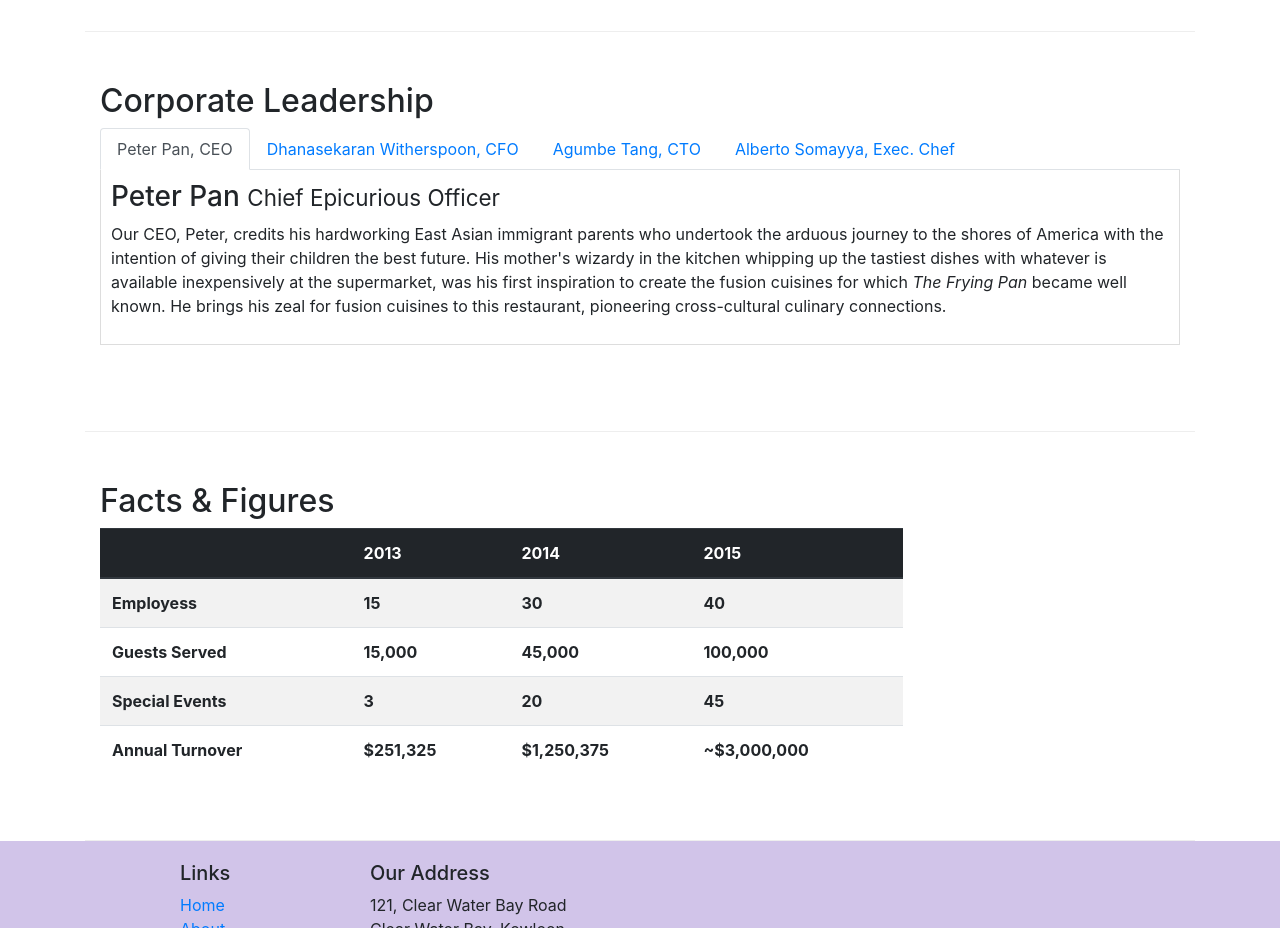
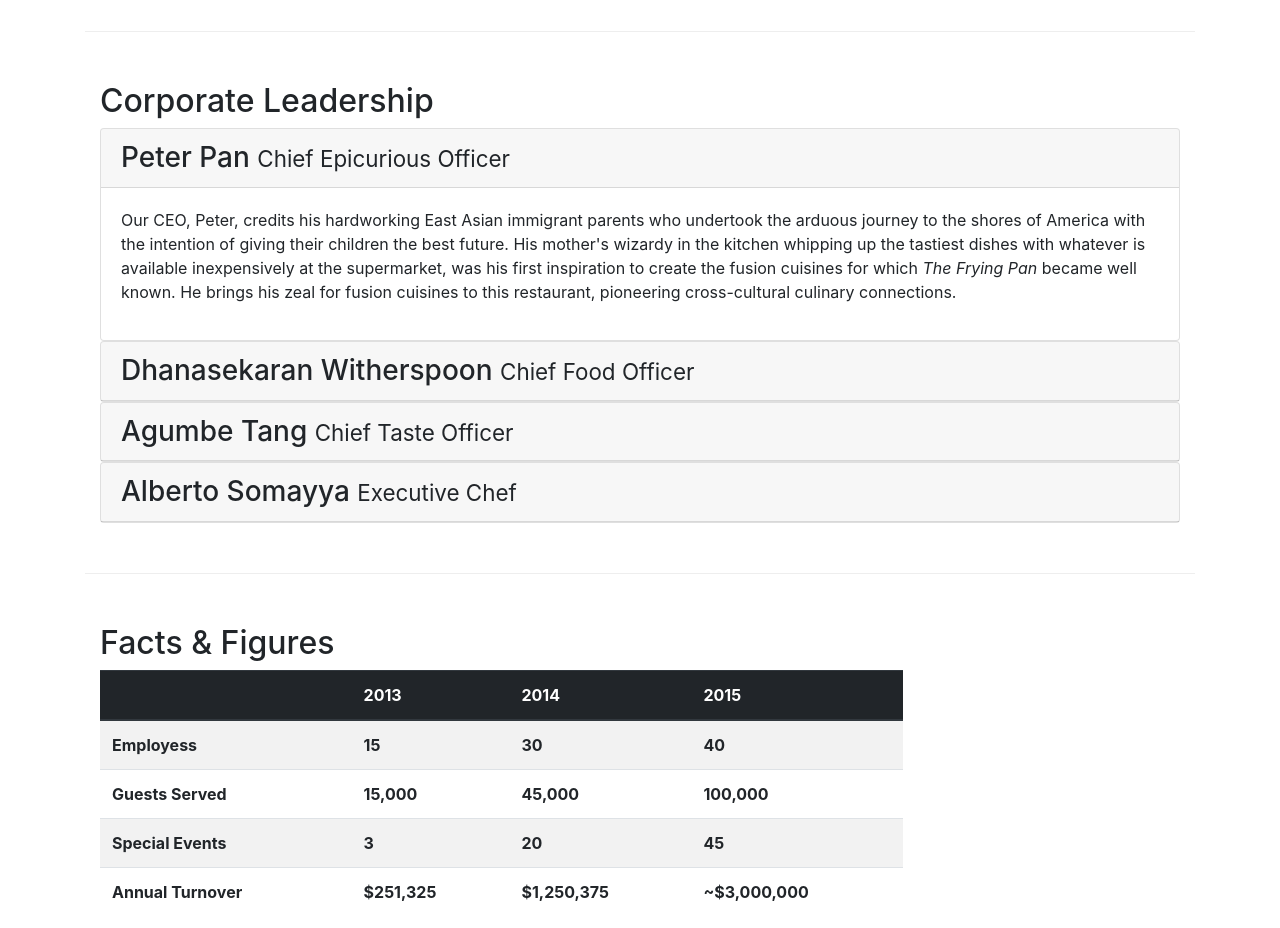
Before and after one commit to mc255v/conFusion, a website: page aboutus.html in a window 1280 px wide. Shown: the part 940-1868 px from the top of the page. Drawn offline with nearby package versions, Linux system fonts and the light colour scheme.

Commit message:
Accordion

```diff
--- a/aboutus.html
+++ b/aboutus.html
@@ -93,44 +93,65 @@
             </div>
         </div>
 
-
         <div class="row row-content">
             <div class="col">
                 <h2>Corporate Leadership</h2>
-                <ul class="nav nav-tabs">
-                  <li class="nav-item">
-                    <a class="nav-link active" href="#peter" role="tab" data-toggle="tab">Peter Pan, CEO</a>
-                  </li>
-                  <li class="nav-item">
-                    <a class="nav-link" href="#danny" role="tab" data-toggle="tab">Dhanasekaran Witherspoon, CFO</a>
-                  </li>
-                  <li class="nav-item">
-                    <a class="nav-link" href="#agumbe" role="tab" data-toggle="tab">Agumbe Tang, CTO</a>
-                  </li>
-                  <li class="nav-item">
-                    <a class="nav-link" href="#alberto" role="tab" data-toggle="tab">Alberto Somayya, Exec. Chef</a>
-                  </li>
-                </ul>
-                <div class="tab-content">
-                  <div role="tabpanel" class="tab-pane fade show active" id="peter">
-                    <h3>Peter Pan <small>Chief Epicurious Officer</small></h3>
-                    <p class="d-none d-sm-block">Our CEO, Peter, credits his hardworking East Asian immigrant parents who undertook the arduous journey to the shores of America with the intention of giving their children the best future. His mother's wizardy in the kitchen whipping up the tastiest dishes with whatever is available inexpensively at the supermarket, was his first inspiration to create the fusion cuisines for which <em>The Frying Pan</em> became well known. He brings his zeal for fusion cuisines to this restaurant, pioneering cross-cultural culinary connections.</p>
+                <div id="accordion">
+                  <div class="card">
+                    <div class="card-header" role="tab" id="peterhead">
+                      <h3 class="mb-0">
+                        <a data-toggle="collapse" data-target="#peter">Peter Pan <small>Chief Epicurious Officer</small></a>
+                      </h3>
+                    </div>
+                    <div class="collapse show" id="peter" data-parent="#accordion">
+                      <div class="card-body">
+                        <p class="d-none d-sm-block">Our CEO, Peter, credits his hardworking East Asian immigrant parents who undertook the arduous journey to the shores of America with the intention of giving their children the best future. His mother's wizardy in the kitchen whipping up the tastiest dishes with whatever is available inexpensively at the supermarket, was his first inspiration to create the fusion cuisines for which <em>The Frying Pan</em> became well known. He brings his zeal for fusion cuisines to this restaurant, pioneering cross-cultural culinary connections.</p>
+                      </div>
+                    </div>
                   </div>
-                  <div role="tabpanel" class="tab-pane fade" id="danny">
-                    <h3>Dhanasekaran Witherspoon <small>Chief Food Officer</small></h3>
-                    <p class="d-none d-sm-block">Our CFO, Danny, as he is affectionately referred to by his colleagues, comes from a long established family tradition in farming and produce. His experiences growing up on a farm in the Australian outback gave him great appreciation for varieties of food sources. As he puts it in his own words, <em>Everything that runs, wins, and everything that stays, pays!</em></p>
+
+                  <div class="card">
+                    <div class="card-header" role="tab" id="dannyhead">
+                      <h3 class="mb-0">
+                        <a data-toggle="collapse" data-target="#danny">Dhanasekaran Witherspoon <small>Chief Food Officer</small></a>
+                      </h3>
+                    </div>
+                    <div class="collapse" id="danny" data-parent="#accordion">
+                      <div class="card-body">
+                        <p class="d-none d-sm-block">Our CFO, Danny, as he is affectionately referred to by his colleagues, comes from a long established family tradition in farming and produce. His experiences growing up on a farm in the Australian outback gave him great appreciation for varieties of food sources. As he puts it in his own words, <em>Everything that runs, wins, and everything that stays, pays!</em></p>
+                      </div>
+                    </div>
                   </div>
-                  <div role="tabpanel" class="tab-pane fade" id="agumbe">
-                    <h3>Agumbe Tang <small>Chief Taste Officer</small></h3>
-                    <p class="d-none d-sm-block">Blessed with the most discerning gustatory sense, Agumbe, our CTO, personally ensures that every dish that we serve meets his exacting tastes. Our chefs dread the tongue lashing that ensues if their dish does not meet his exacting standards. He lives by his motto, <em>You click only if you survive my lick.</em></p>
+
+                  <div class="card">
+                    <div class="card-header" role="tab" id="agumbehead">
+                      <h3 class="mb-0">
+                        <a data-toggle="collapse" data-target="#agumbe">Agumbe Tang <small>Chief Taste Officer</small></a>
+                      </h3>
+                    </div>
+                    <div class="collapse" id="agumbe" data-parent="#accordion">
+                      <div class="card-body">
+                        <p class="d-none d-sm-block">Blessed with the most discerning gustatory sense, Agumbe, our CTO, personally ensures that every dish that we serve meets his exacting tastes. Our chefs dread the tongue lashing that ensues if their dish does not meet his exacting standards. He lives by his motto, <em>You click only if you survive my lick.</em></p>
+                      </div>
+                    </div>
                   </div>
-                  <div role="tabpanel" class="tab-pane fade" id="alberto">
-                    <h3>Alberto Somayya <small>Executive Chef</small></h3>
-                    <p class="d-none d-sm-block">Award winning three-star Michelin chef with wide International experience having worked closely with whos-who in the culinary world, he specializes in creating mouthwatering Indo-Italian fusion experiences. He says, <em>Put together the cuisines from the two craziest cultures, and you get a winning hit! Amma Mia!</em></p>
+
+                  <div class="card">
+                    <div class="card-header" role="tab" id="albertohead">
+                      <h3 class="mb-0">
+                        <a data-toggle="collapse" data-target="#alberto">Alberto Somayya <small>Executive Chef</small></a>
+                      </h3>
+                    </div>
+                    <div class="collapse" id="alberto" data-parent="#accordion">
+                      <div class="card-body">
+                        <p class="d-none d-sm-block">Award winning three-star Michelin chef with wide International experience having worked closely with whos-who in the culinary world, he specializes in creating mouthwatering Indo-Italian fusion experiences. He says, <em>Put together the cuisines from the two craziest cultures, and you get a winning hit! Amma Mia!</em></p>
+                      </div>
+                    </div>
                   </div>
                 </div>
             </div>
        </div>
+
        <div class="row row-content">
            <div class="col-12 col-sm-9">
                <h2>Facts &amp; Figures</h2>
@@ -220,6 +241,7 @@
            </div>
         </div>
     </footer>
+
      <!-- jQuery first, then Popper.js, then Bootstrap JS. -->
     <script src="https://code.jquery.com/jquery-3.3.1.slim.min.js" integrity="sha384-q8i/X+965DzO0rT7abK41JStQIAqVgRVzpbzo5smXKp4YfRvH+8abtTE1Pi6jizo" crossorigin="anonymous"></script>
     <script src="https://cdnjs.cloudflare.com/ajax/libs/popper.js/1.14.3/umd/popper.min.js" integrity="sha384-ZMP7rVo3mIykV+2+9J3UJ46jBk0WLaUAdn689aCwoqbBJiSnjAK/l8WvCWPIPm49" crossorigin="anonymous"></script>
```
